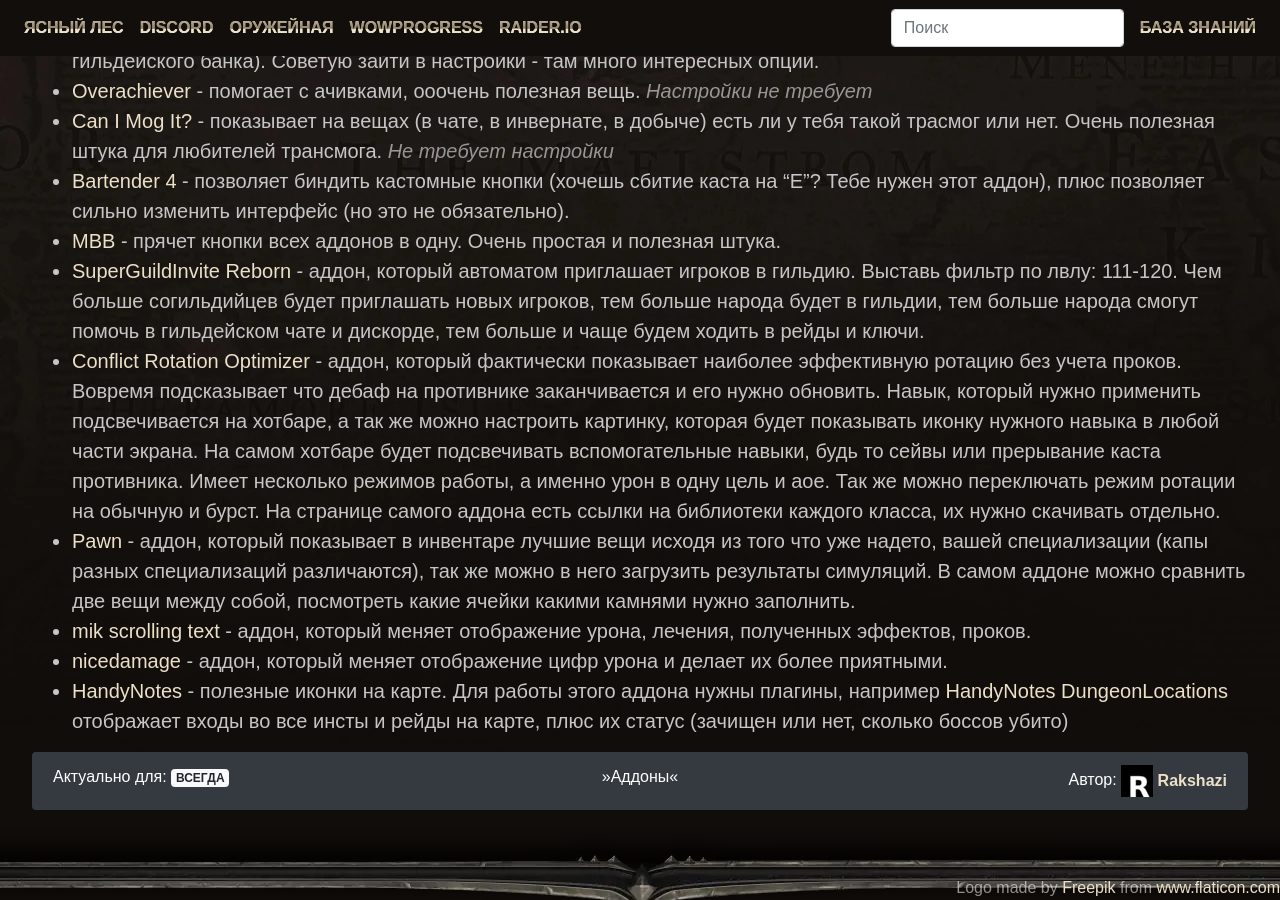
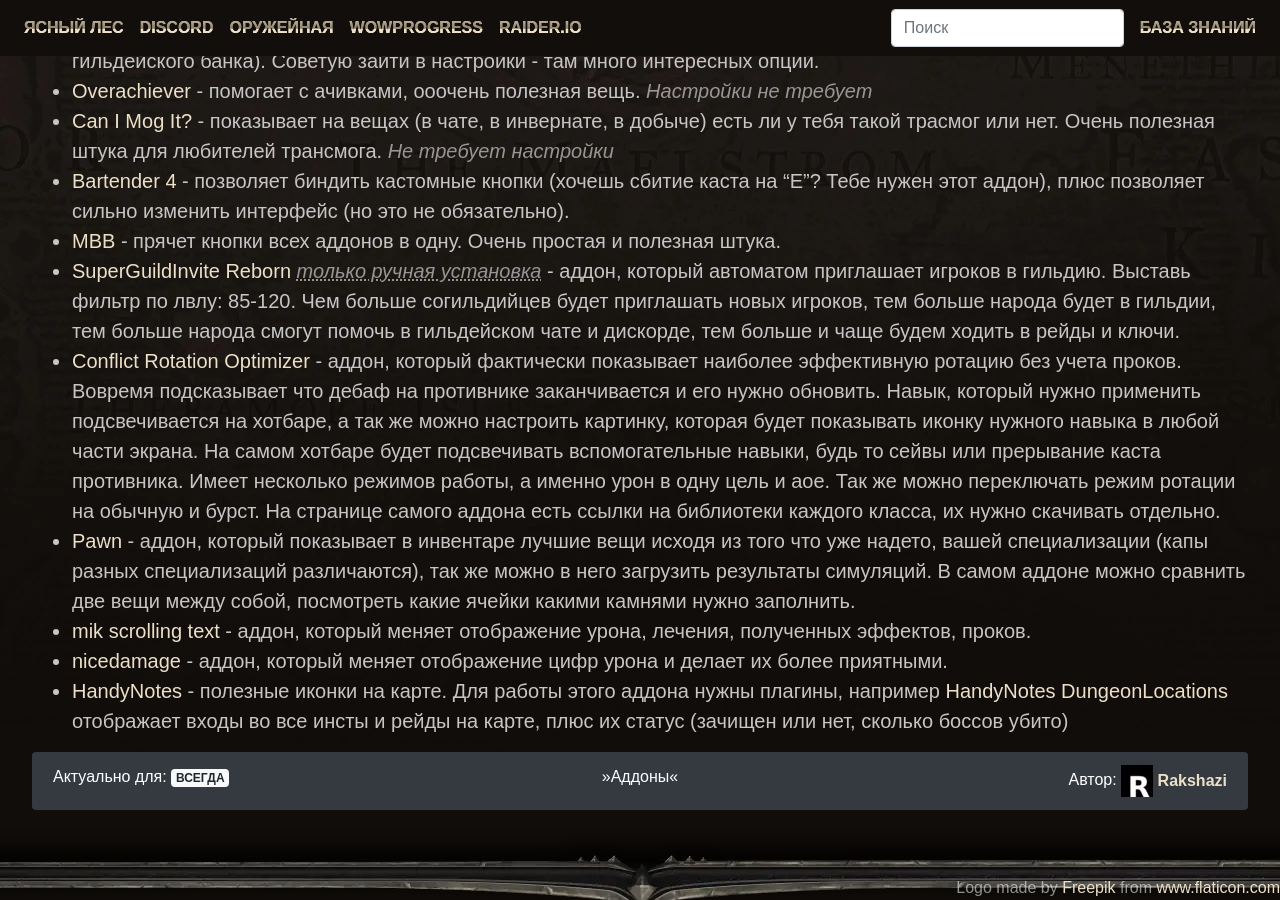
Before and after one commit to forestguild/website, a Jekyll site: the page built from wiki/addons.md, in a window 1280 px wide and 900 px high, scrolled down 2183 px. Built offline with Jekyll 4.4.1, drawn with Linux system fonts in a browser that asks for light colours; a script that is not in the unit is left out; comment, search, counter and statistics services are not loaded.

Commit message:
updated sgi addon

```diff
--- a/wiki/addons.md
+++ b/wiki/addons.md
@@ -67,9 +67,11 @@
 * [Can I Mog It?](https://www.curseforge.com/wow/addons/can-i-mog-it) - показывает на вещах (в чате, в инвернате, в добыче) есть ли у тебя такой трасмог или нет. Очень полезная штука для любителей трансмога. _Не требует настройки_
 * [Bartender 4](https://www.curseforge.com/wow/addons/bartender4) - позволяет биндить кастомные кнопки (хочешь сбитие каста на "Е"? Тебе нужен этот аддон), плюс позволяет сильно изменить интерфейс (но это не обязательно).
 * [MBB](https://www.curseforge.com/wow/addons/mbb) - прячет кнопки всех аддонов в одну. Очень простая и полезная штука.
-* [SuperGuildInvite Reborn](https://www.curseforge.com/wow/addons/superguildinvite-reborn) - аддон, который автоматом приглашает игроков в гильдию. Выставь фильтр по лвлу: 111-120. Чем больше согильдийцев будет приглашать новых игроков, тем больше народа будет в гильдии, тем больше народа смогут помочь в гильдейском чате и дискорде, тем больше и чаще будем ходить в рейды и ключи.
+* [SuperGuildInvite Reborn](https://github.com/Elfmagi/SuperGuildInviteReborn/archive/v8.0.1-rc1.zip) _только ручная установка_ - аддон, который автоматом приглашает игроков в гильдию. Выставь фильтр по лвлу: 85-120. Чем больше согильдийцев будет приглашать новых игроков, тем больше народа будет в гильдии, тем больше народа смогут помочь в гильдейском чате и дискорде, тем больше и чаще будем ходить в рейды и ключи.
 * [Conflict Rotation Optimizer](https://www.curseforge.com/wow/addons/conflict-rotation-optimizer-conro) - аддон, который фактически показывает наиболее эффективную ротацию без учета проков. Вовремя подсказывает что дебаф на противнике заканчивается и его нужно обновить. Навык, который нужно применить подсвечивается на хотбаре, а так же можно настроить картинку, которая будет показывать иконку нужного навыка в любой части экрана. На самом хотбаре будет подсвечивать вспомогательные навыки, будь то сейвы или прерывание каста противника. Имеет несколько режимов работы, а именно урон в одну цель и аое. Так же можно переключать режим ротации на обычную и бурст. На странице самого аддона есть ссылки на библиотеки каждого класса, их нужно скачивать отдельно.
 * [Pawn](https://www.curseforge.com/wow/addons/pawn) - аддон, который показывает в инвентаре лучшие вещи исходя из того что уже надето, вашей специализации (капы разных специализаций различаются), так же можно в него загрузить результаты симуляций. В самом аддоне можно сравнить две вещи между собой, посмотреть какие ячейки какими камнями нужно заполнить.
 * [mik scrolling text](https://wow.curseforge.com/projects/mik-scrolling-battle-text) - аддон, который меняет отображение урона, лечения, полученных эффектов, проков.
 * [nicedamage](https://wow.curseforge.com/projects/project-7401/files) - аддон, который меняет отображение цифр урона и делает их более приятными.
 * [HandyNotes](http://www.curse.com/addons/wow/handynotes) - полезные иконки на карте. Для работы этого аддона нужны плагины, например [HandyNotes DungeonLocations](https://wow.curseforge.com/projects/handynotes_dungeonlocations) отображает входы во все инсты и рейды на карте, плюс их статус (зачищен или нет, сколько боссов убито)
+
+*[только ручная установка]: Последняя версия аддона на CurseForge забагована и чинить ее не собираются, поэтому указана прямая ссылка на рабочую версию.
```
